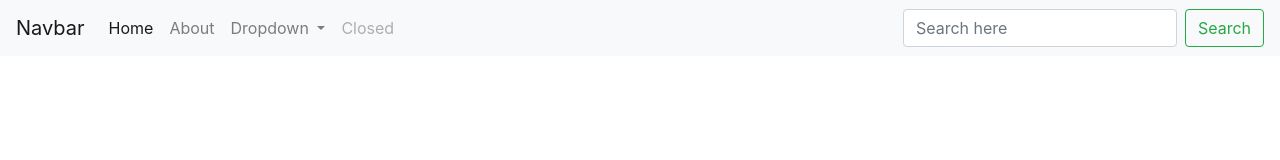
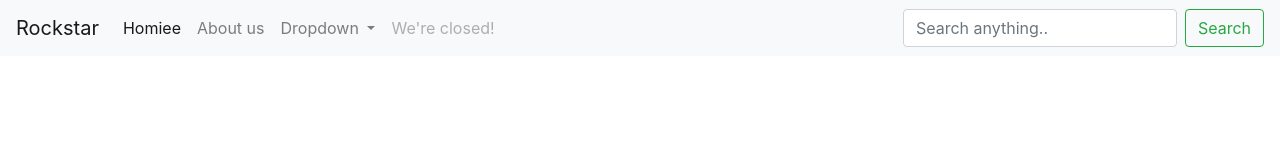
Before and after one commit to RhythmRajguru/sample-repo, a plain HTML site: page website/index.html in a window 1280 px wide. Drawn offline with nearby package versions, Linux system fonts and the light colour scheme.

Commit message:
fixed structure

```diff
--- a/website/index.html
+++ b/website/index.html
@@ -12,7 +12,7 @@
   </head>
   <body>
     <nav class="navbar navbar-expand-lg navbar-light bg-light">
-        <a class="navbar-brand" href="#">Navbar</a>
+        <a class="navbar-brand" href="#">Rockstar</a>
         <button class="navbar-toggler" type="button" data-toggle="collapse" data-target="#navbarSupportedContent" aria-controls="navbarSupportedContent" aria-expanded="false" aria-label="Toggle navigation">
           <span class="navbar-toggler-icon"></span>
         </button>
@@ -20,10 +20,10 @@
         <div class="collapse navbar-collapse" id="navbarSupportedContent">
           <ul class="navbar-nav mr-auto">
             <li class="nav-item active">
-              <a class="nav-link" href="#">Home <span class="sr-only">(current)</span></a>
+              <a class="nav-link" href="#">Homiee<span class="sr-only">(current)</span></a>
             </li>
             <li class="nav-item">
-              <a class="nav-link" href="#">About</a>
+              <a class="nav-link" href="#">About us</a>
             </li>
             <li class="nav-item dropdown">
               <a class="nav-link dropdown-toggle" href="#" id="navbarDropdown" role="button" data-toggle="dropdown" aria-haspopup="true" aria-expanded="false">
@@ -37,11 +37,11 @@
               </div>
             </li>
             <li class="nav-item">
-              <a class="nav-link disabled" href="#">Closed</a>
+              <a class="nav-link disabled" href="#">We're closed!</a>
             </li>
           </ul>
           <form class="form-inline my-2 my-lg-0">
-            <input class="form-control mr-sm-2" type="search" placeholder="Search here" aria-label="Search">
+            <input class="form-control mr-sm-2" type="search" placeholder="Search anything.." aria-label="Search">
             <button class="btn btn-outline-success my-2 my-sm-0" type="submit">Search</button>
           </form>
         </div>
```
